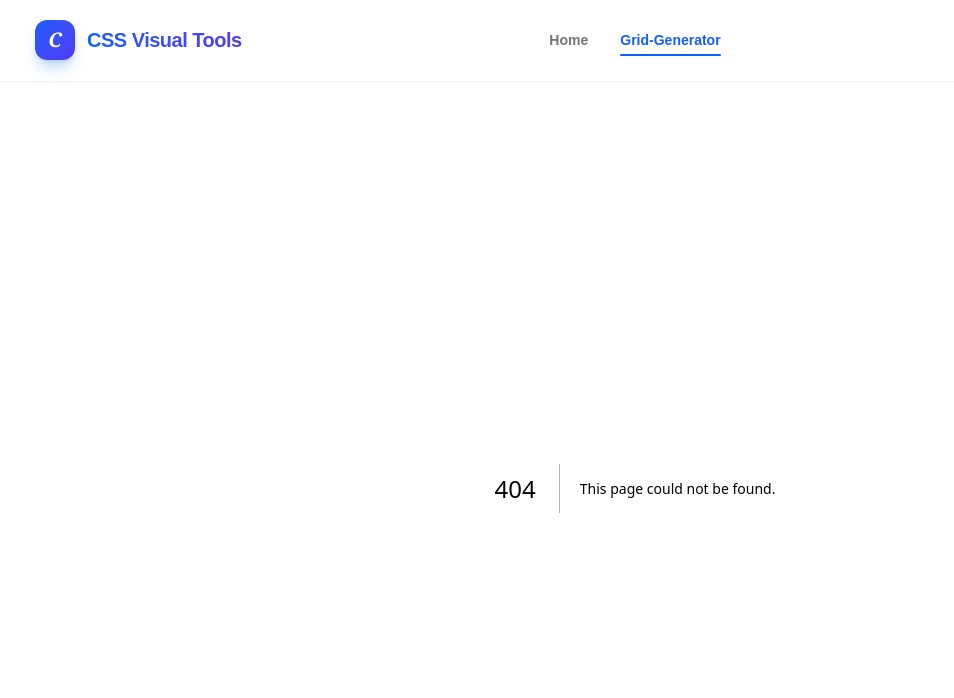
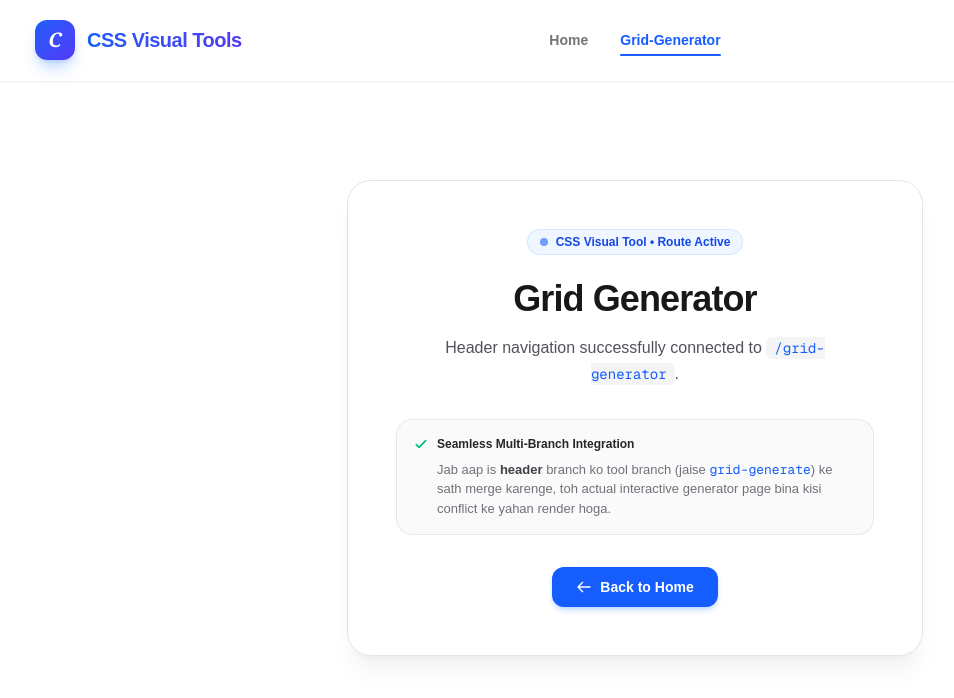
Before and after one commit to ankursrv/css-visual-tools, a Next.js app: page /grid-generator in a window 1280 px wide. Before the commit this address had no page. Shown: the top 698 px of the page, without its empty margins (5-959 px from the left). Built offline with nearby package versions, Linux system fonts and the light colour scheme.

Commit message:
feat: dynamic root layout

```diff
--- /dev/null
+++ b/app/[tool]/page.tsx
@@ -0,0 +1,68 @@
+import Link from "next/link";
+
+interface ToolPageProps {
+  params: Promise<{
+    tool: string;
+  }>;
+}
+
+export function generateStaticParams() {
+  return [
+    { tool: "grid-generator" },
+  ];
+}
+
+export default async function ToolPage({ params }: ToolPageProps) {
+  const { tool } = await params;
+
+  // Format tool slug into readable title (e.g. "grid-generator" -> "Grid Generator")
+  const formattedTitle = tool
+    .split("-")
+    .map((word) => word.charAt(0).toUpperCase() + word.slice(1))
+    .join(" ");
+
+  return (
+    <div className="container py-16 flex flex-col items-center justify-center min-h-[calc(100vh-140px)] text-center px-4">
+      <div className="max-w-xl w-full p-8 md:p-12 rounded-3xl border border-zinc-200 dark:border-zinc-800 bg-white/70 dark:bg-zinc-900/70 backdrop-blur-xl shadow-xl shadow-zinc-950/5 flex flex-col items-center">
+        {/* Tool Category Badge */}
+        <div className="inline-flex items-center gap-2 px-3 py-1 rounded-full text-xs font-semibold bg-blue-50 text-blue-700 dark:bg-blue-950/60 dark:text-blue-300 border border-blue-200/60 dark:border-blue-800/60 mb-6">
+          <span className="w-2 h-2 rounded-full bg-blue-600 animate-pulse" />
+          <span>CSS Visual Tool • Route Active</span>
+        </div>
+
+        {/* Dynamic Tool Title */}
+        <h1 className="text-3xl sm:text-4xl font-extrabold tracking-tight text-zinc-900 dark:text-zinc-50 mb-4">
+          {formattedTitle}
+        </h1>
+
+        <p className="text-base text-zinc-600 dark:text-zinc-400 max-w-md mb-8 leading-relaxed">
+          Header navigation successfully connected to <code className="px-2 py-0.5 rounded-md bg-zinc-100 dark:bg-zinc-800 font-mono text-sm text-blue-600 dark:text-blue-400">/{tool}</code>.
+        </p>
+
+        {/* Feature Connection Status Card */}
+        <div className="w-full p-4 rounded-2xl bg-zinc-50 dark:bg-zinc-950/50 border border-zinc-200/80 dark:border-zinc-800/80 mb-8 text-left text-xs text-zinc-600 dark:text-zinc-400 space-y-2">
+          <div className="flex items-center gap-2 font-semibold text-zinc-800 dark:text-zinc-200">
+            <svg className="w-4 h-4 text-emerald-500" fill="none" viewBox="0 0 24 24" stroke="currentColor" strokeWidth="2.5">
+              <path strokeLinecap="round" strokeLinejoin="round" d="M5 13l4 4L19 7" />
+            </svg>
+            <span>Seamless Multi-Branch Integration</span>
+          </div>
+          <p className="pl-6 text-[13px] text-zinc-500 leading-normal">
+            Jab aap is <span className="font-semibold text-zinc-700 dark:text-zinc-300">header</span> branch ko tool branch (jaise <code className="text-blue-600 dark:text-blue-400">grid-generate</code>) ke sath merge karenge, toh actual interactive generator page bina kisi conflict ke yahan render hoga.
+          </p>
+        </div>
+
+        {/* Action Button */}
+        <Link
+          href="/"
+          className="inline-flex items-center justify-center gap-2 px-6 py-2.5 rounded-xl text-sm font-semibold text-white bg-blue-600 hover:bg-blue-700 active:scale-95 transition-all shadow-md shadow-blue-500/25"
+        >
+          <svg className="w-4 h-4" fill="none" viewBox="0 0 24 24" stroke="currentColor" strokeWidth="2">
+            <path strokeLinecap="round" strokeLinejoin="round" d="M10 19l-7-7m0 0l7-7m-7 7h18" />
+          </svg>
+          <span>Back to Home</span>
+        </Link>
+      </div>
+    </div>
+  );
+}
--- a/app/layout.tsx
+++ b/app/layout.tsx
@@ -1,7 +1,9 @@
 import type { Metadata } from "next";
 import { Geist, Geist_Mono } from "next/font/google";
+import { Suspense } from "react";
 import "./globals.css";
 import Header from "../components/Header";
+
 const geistSans = Geist({
   variable: "--font-geist-sans",
   subsets: ["latin"],
@@ -28,7 +30,9 @@ export default function RootLayout({
       className={`${geistSans.variable} ${geistMono.variable} h-full antialiased`}
     >
       <body className="min-h-full flex flex-col pt-[88px]">
-        <Header />
+        <Suspense fallback={null}>
+          <Header />
+        </Suspense>
         <main className="flex-1 flex flex-col">{children}</main>
       </body>
     </html>
```
